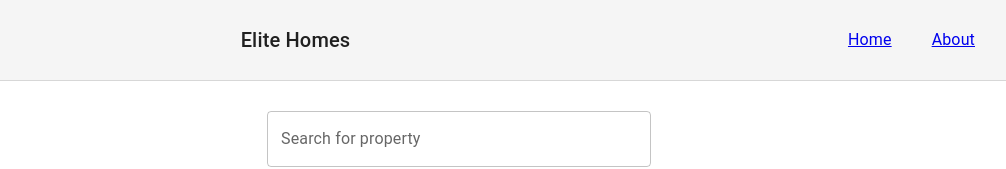
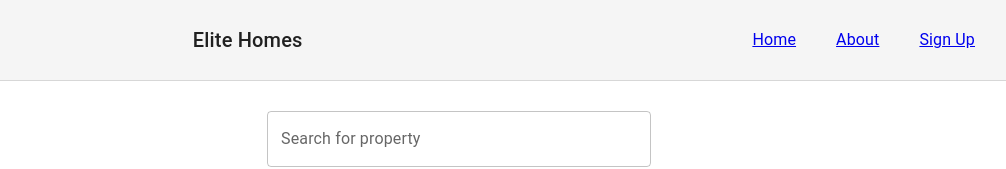
Before and after one commit to lougoncharenko/react-sfpopos-application, a React (Create React App) app: page / in a window 1280 px wide. Shown: the top 169 px of the page, without its empty margins (181-1187 px from the left). Built offline with nearby package versions, Linux system fonts and the light colour scheme.

Commit message:
added a section for the newsletter

```diff
--- a/src/App.js
+++ b/src/App.js
@@ -4,6 +4,7 @@ import Home from './pages/home';
 import Navbar from './components/Navbar';
 import DetailCard from './components/DetailCard';
 import About from './pages/about';
+import Newsletter from './pages/newsletter';
 import { HashRouter as Router, Routes, Route } from 'react-router-dom';
 
 
@@ -16,6 +17,7 @@ function App() {
       <Routes>
          <Route path="/" element={<Home setPropertyDetail={setPropertyDetail}/>} />
          <Route path="/about" element={<About />} />
+         <Route path="/newsletter" element={<Newsletter />} />
          <Route path="/property/:id" element={<DetailCard propertyDetail={properyDetail} />} />
       </Routes>
      </div>
--- a/src/components/Navbar.js
+++ b/src/components/Navbar.js
@@ -22,6 +22,7 @@ export default function Navbar() {
         <section className="nav-section">
            <CustomLink to="/">Home</CustomLink>
            <CustomLink to="/about">About</CustomLink>
+           <CustomLink to="/newsletter">Sign Up</CustomLink>
         </section>
 
       </nav>
```
